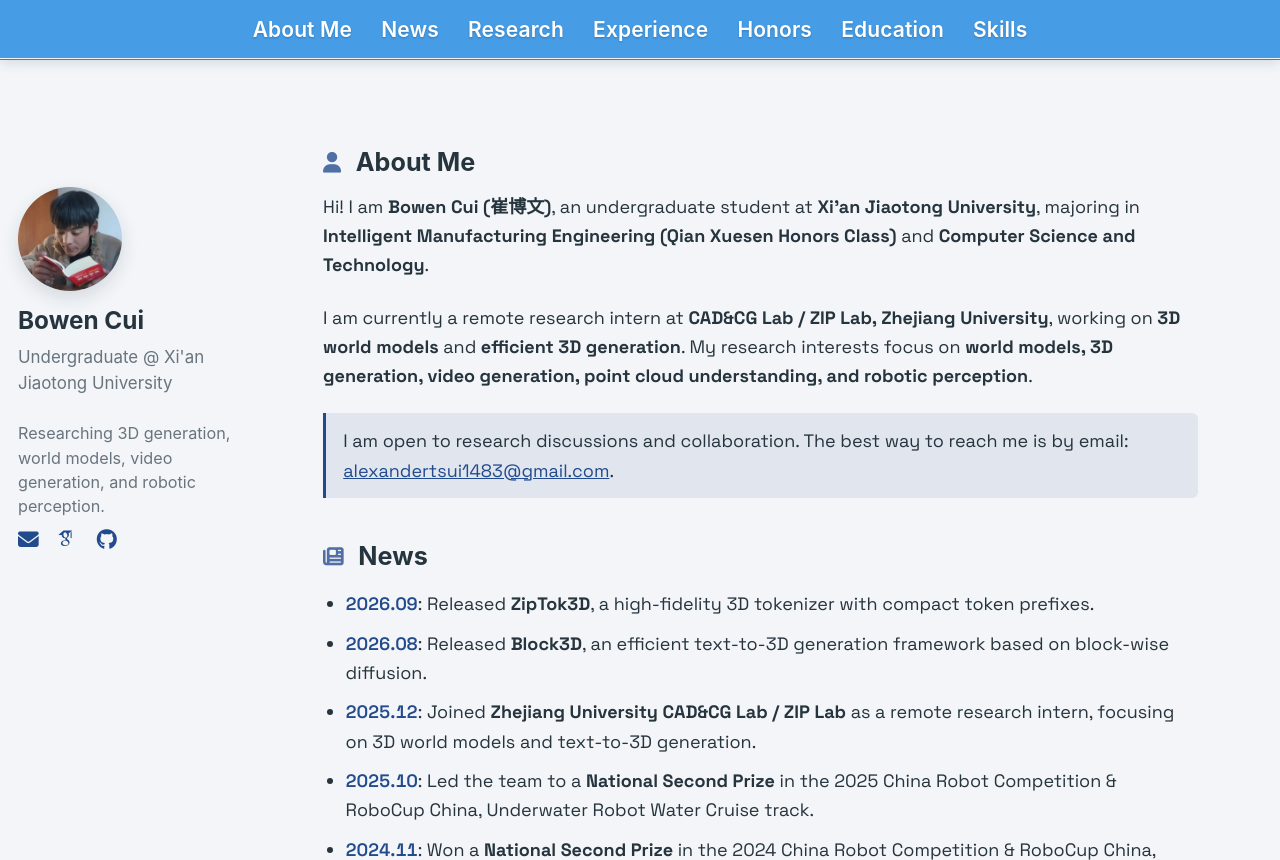
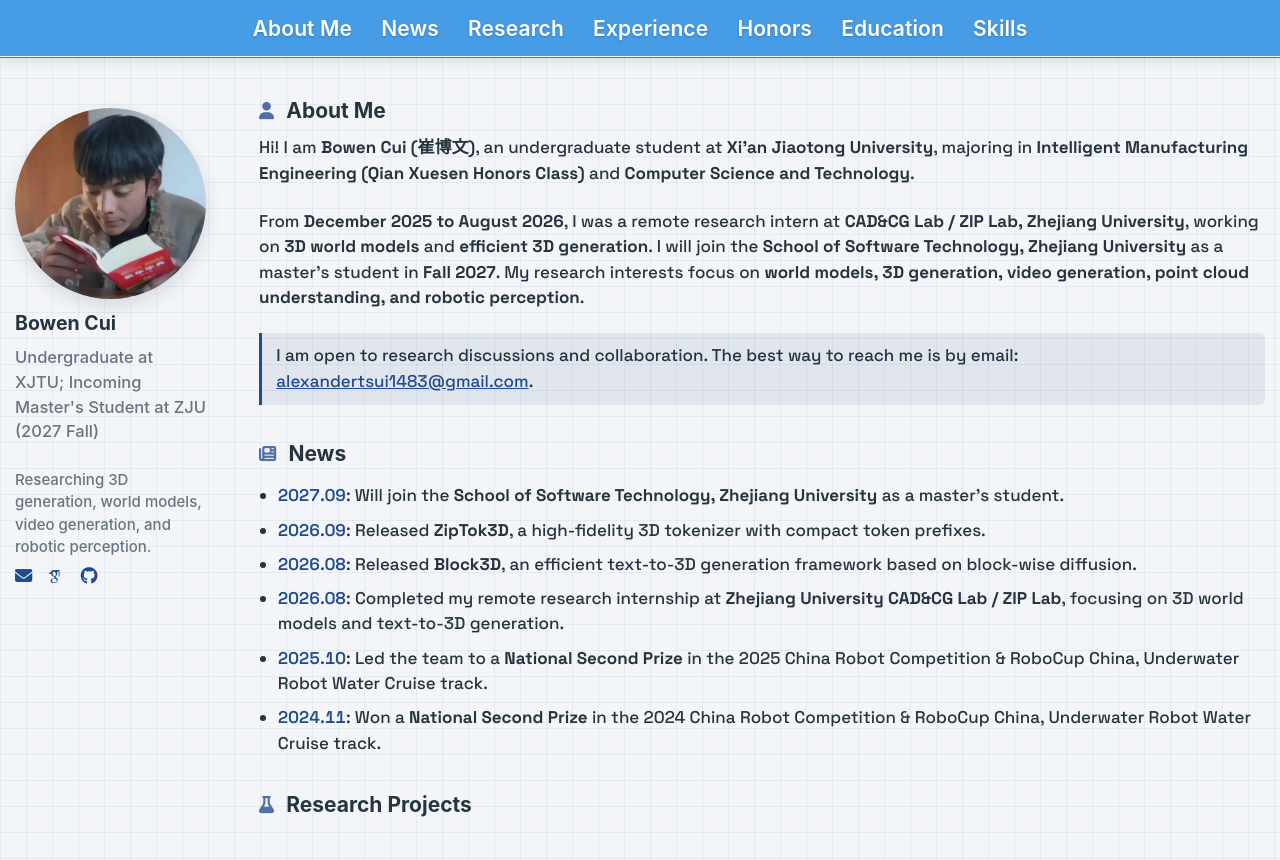
Before and after one commit to AlexanderTsui/AlexanderTsui.github.io, a Jekyll site: the page built from _pages/about.md, in a window 1280 px wide and 1400 px high, cut to the strip 0-860 px from the top of the window. Built offline with Jekyll 4.4.1, drawn with Linux system fonts in a browser that asks for light colours; some web fonts are replaced; a script bundle is joined from its source files by our own code; library files that are not in the unit come from our copies; some of the changed text lies outside the part shown.

Commit message:
Refresh homepage layout and profile details

```diff
--- a/Gemfile
+++ b/Gemfile
@@ -11,3 +11,4 @@
 
 gem 'github-pages'
 gem 'connection_pool', '2.5.0'
+gem 'tzinfo-data', platforms: [:mingw, :x64_mingw, :mswin]
--- a/_config.yml
+++ b/_config.yml
@@ -12,7 +12,7 @@
 title                    : "Bowen Cui (崔博文) - Homepage"
 title_separator          : "-"
 name                     : &name "Bowen Cui"
-description              : &description "Bowen Cui (崔博文) is an undergraduate researcher at Xi'an Jiaotong University working on 3D generation, world models, video generation, and robotic perception."   # Update this with a general description of your site, this is the default if not overridden by a page
+description              : &description "Bowen Cui (崔博文) is an undergraduate researcher at Xi'an Jiaotong University and an incoming master's student at Zhejiang University, working on 3D generation, world models, video generation, and robotic perception."   # Update this with a general description of your site, this is the default if not overridden by a page
 url                      : https://alexandertsui.github.io # The base hostname & protocol for your site e.g. "https://[your GitHub username].github.io",
                                                            # or if you already have some other page hosted on Github then use "https://[your GitHub username].github.io/[Your Repo Name]"
 baseurl                  : "" # the subpath of your site, e.g. "/blog"
@@ -26,7 +26,7 @@
   avatar           : "profile.jpg"
   name             : "Bowen Cui"
   pronouns         : # example: "she/her"
-  bio              : "Undergraduate @ Xi'an Jiaotong University"
+  bio              : "Undergraduate at XJTU; Incoming Master's Student at ZJU (2027 Fall)"
   direction        : "Researching 3D generation, world models, video generation, and robotic perception."
   location         : "Xi'an, China"
   employer         : "Xi'an Jiaotong University"
--- a/_pages/about.md
+++ b/_pages/about.md
@@ -1,7 +1,7 @@
 ---
 permalink: /
 title: ""
-description: "Bowen Cui (崔博文) is an undergraduate researcher at Xi'an Jiaotong University working on 3D generation, world models, video generation, and robotic perception."
+description: "Bowen Cui (崔博文) is an undergraduate researcher at Xi'an Jiaotong University and an incoming master's student at Zhejiang University, working on 3D generation, world models, video generation, and robotic perception."
 author_profile: true
 redirect_from:
   - /about/
@@ -14,7 +14,7 @@
 
 Hi! I am **Bowen Cui (崔博文)**, an undergraduate student at **Xi'an Jiaotong University**, majoring in **Intelligent Manufacturing Engineering (Qian Xuesen Honors Class)** and **Computer Science and Technology**.
 
-I am currently a remote research intern at **CAD&CG Lab / ZIP Lab, Zhejiang University**, working on **3D world models** and **efficient 3D generation**. My research interests focus on **world models, 3D generation, video generation, point cloud understanding, and robotic perception**.
+From **December 2025 to August 2026**, I was a remote research intern at **CAD&CG Lab / ZIP Lab, Zhejiang University**, working on **3D world models** and **efficient 3D generation**. I will join the **School of Software Technology, Zhejiang University** as a master's student in **Fall 2027**. My research interests focus on **world models, 3D generation, video generation, point cloud understanding, and robotic perception**.
 
 <p class="home-callout">I am open to research discussions and collaboration. The best way to reach me is by email: <a href="mailto:alexandertsui1483@gmail.com">alexandertsui1483@gmail.com</a>.</p>
 
@@ -23,9 +23,10 @@
 # <i class="fas fa-newspaper section-icon" aria-hidden="true"></i> News
 
 <ul class="home-news">
+  <li><em>2027.09</em>: Will join the <strong>School of Software Technology, Zhejiang University</strong> as a master's student.</li>
   <li><em>2026.09</em>: Released <strong>ZipTok3D</strong>, a high-fidelity 3D tokenizer with compact token prefixes.</li>
   <li><em>2026.08</em>: Released <strong>Block3D</strong>, an efficient text-to-3D generation framework based on block-wise diffusion.</li>
-  <li><em>2025.12</em>: Joined <strong>Zhejiang University CAD&amp;CG Lab / ZIP Lab</strong> as a remote research intern, focusing on 3D world models and text-to-3D generation.</li>
+  <li><em>2026.08</em>: Completed my remote research internship at <strong>Zhejiang University CAD&amp;CG Lab / ZIP Lab</strong>, focusing on 3D world models and text-to-3D generation.</li>
   <li><em>2025.10</em>: Led the team to a <strong>National Second Prize</strong> in the 2025 China Robot Competition &amp; RoboCup China, Underwater Robot Water Cruise track.</li>
   <li><em>2024.11</em>: Won a <strong>National Second Prize</strong> in the 2024 China Robot Competition &amp; RoboCup China, Underwater Robot Water Cruise track.</li>
 </ul>
@@ -105,9 +106,9 @@
   </div>
   <div>
     <p class="entity-title"><strong>CAD&amp;CG Lab / ZIP Lab, Zhejiang University</strong></p>
-    <p class="entity-meta"><em>2025.12 - Present, Research Intern, Remote</em></p>
+    <p class="entity-meta"><em>2025.12 - 2026.08, Research Intern, Remote</em></p>
     <p>Research topics: 3D world models, text-to-3D generation, efficient generative modeling.</p>
-    <p>Current work: leading a 3D generation project and taking responsibility for algorithm design, implementation, data processing, model training, and evaluation.</p>
+    <p>Work completed: led a 3D generation project and took responsibility for algorithm design, implementation, data processing, model training, and evaluation.</p>
   </div>
 </div>
 
@@ -137,6 +138,17 @@
   </div>
 </div>
 
+<div class="entity-card">
+  <div class="entity-logo entity-logo--image">
+    <img src="/images/zju.png" alt="Zhejiang University logo">
+  </div>
+  <div>
+    <p class="entity-title"><strong>School of Software Technology, Zhejiang University</strong></p>
+    <p class="entity-meta"><em>2027.09 - expected, Hangzhou, China</em></p>
+    <p><strong>Incoming Master's Student</strong></p>
+  </div>
+</div>
+
 <span class="anchor" id="skills"></span>
 
 # <i class="fas fa-toolbox section-icon" aria-hidden="true"></i> Skills
@@ -158,5 +170,5 @@
 
 <hr>
 
-<p class="homepage-footer"><i>Latest updated in Aug. 2026</i></p>
+<p class="homepage-footer"><i>Latest updated in Sep. 2026</i></p>
 <p class="homepage-footer">© Bowen Cui</p>
--- a/assets/css/main.scss
+++ b/assets/css/main.scss
@@ -67,18 +67,29 @@
   background: var(--homepage-bg);
 }
 
+html {
+  background-color: var(--homepage-bg);
+  background-image:
+    linear-gradient(rgba(98, 128, 160, 0.09) 1px, transparent 1px),
+    linear-gradient(90deg, rgba(98, 128, 160, 0.09) 1px, transparent 1px);
+  background-size: 26px 26px;
+  font-size: 15px !important;
+}
+
 body,
 .sidebar,
 .page__content,
 .author__name,
 .masthead {
   color: var(--homepage-ink);
-  font-family: "Space Grotesk", -apple-system, BlinkMacSystemFont, "Segoe UI", sans-serif;
+  font-family: "Space Grotesk", "Trebuchet MS", Helvetica, sans-serif;
 }
 
 body {
-  line-height: 1.62;
-  padding-top: 70px !important;
+  font-weight: 500;
+  line-height: 1.5;
+  padding-top: 0 !important;
+  background: transparent;
 }
 
 .masthead {
@@ -86,7 +97,7 @@
   border-bottom: 1px solid rgba(16, 72, 115, 0.32);
   display: block !important;
   font-size: 21px;
-  position: fixed;
+  position: sticky;
   top: 0;
   width: 100%;
   z-index: 20;
@@ -209,14 +220,15 @@
 }
 
 #main {
-  max-width: 1600px;
-  margin-top: 2.2rem;
-  padding-left: 1rem;
-  padding-right: 1rem;
+  max-width: 1280px;
+  margin: 1rem auto 0;
+  padding-left: 15px;
+  padding-right: 15px;
+  box-sizing: border-box;
 }
 
 .page__content {
-  font-size: 1rem;
+  font-size: 17px;
 }
 
 .page__content h1 {
@@ -549,20 +561,20 @@
 }
 
 .author__name {
-  font-size: 1.35rem !important;
+  font-size: 1.3rem !important;
   font-weight: 700;
 }
 
 .author__bio {
   color: var(--homepage-muted);
-  font-size: 0.94rem !important;
-  line-height: 1.4;
+  font-size: 1.1rem !important;
+  line-height: 1.5;
 }
 
 .author__direction {
   color: var(--homepage-muted);
   flex: 1 1 100%;
-  font-size: 0.9rem !important;
+  font-size: 1rem !important;
   line-height: 1.55;
   margin: 0.3rem 0 0.6rem;
 }
@@ -615,17 +627,18 @@
   #main {
     align-items: flex-start;
     display: flex;
-    gap: clamp(2.2rem, 5vw, 4.8rem);
+    gap: 0;
   }
 
   .sidebar {
-    flex: 0 0 220px;
+    flex: 0 0 191px;
     height: auto;
-    max-width: 220px;
+    max-width: 191px;
     overflow: visible;
-    padding-top: 0;
+    margin-right: 0 !important;
+    padding-top: 1.35rem !important;
     position: sticky !important;
-    top: 5.4rem;
+    top: 0.75rem;
   }
 
   .page {
@@ -634,7 +647,10 @@
     margin: 0 !important;
     min-width: 0;
     padding: 0 !important;
+    position: relative;
+    top: -0.55rem;
     width: auto !important;
+    padding-left: 53px !important;
   }
 
   .sidebar > div[itemscope] {
@@ -643,15 +659,16 @@
   }
 
   .author__avatar {
-    flex: 0 0 104px;
-    width: 104px;
+    flex: 0 0 191px;
+    width: 191px;
   }
 
   .author__avatar img {
     border: 0;
     box-shadow: 0 7px 18px rgba(27, 57, 80, 0.14);
+    max-width: 191px !important;
     padding: 0;
-    width: 104px;
+    width: 191px;
   }
 
   .author__content {
@@ -667,6 +684,23 @@
 @media (max-width: 924px) {
   #main {
     margin-top: 1.2rem;
+  }
+
+  .sidebar {
+    margin-top: 0;
+    padding-top: 1.2rem !important;
+  }
+
+  .sidebar > div[itemscope] {
+    margin-left: 15px;
+    margin-right: 15px;
+  }
+
+  .author__urls {
+    background: transparent;
+    border: 0;
+    box-shadow: none;
+    padding: 0;
   }
 
   .sidebar > div[itemscope] {
@@ -710,7 +744,7 @@
   }
 
   .site-nav__item a {
-    font-size: 0.8rem;
+    font-size: inherit;
     padding-left: 0.45rem !important;
     padding-right: 0.45rem !important;
   }
```
